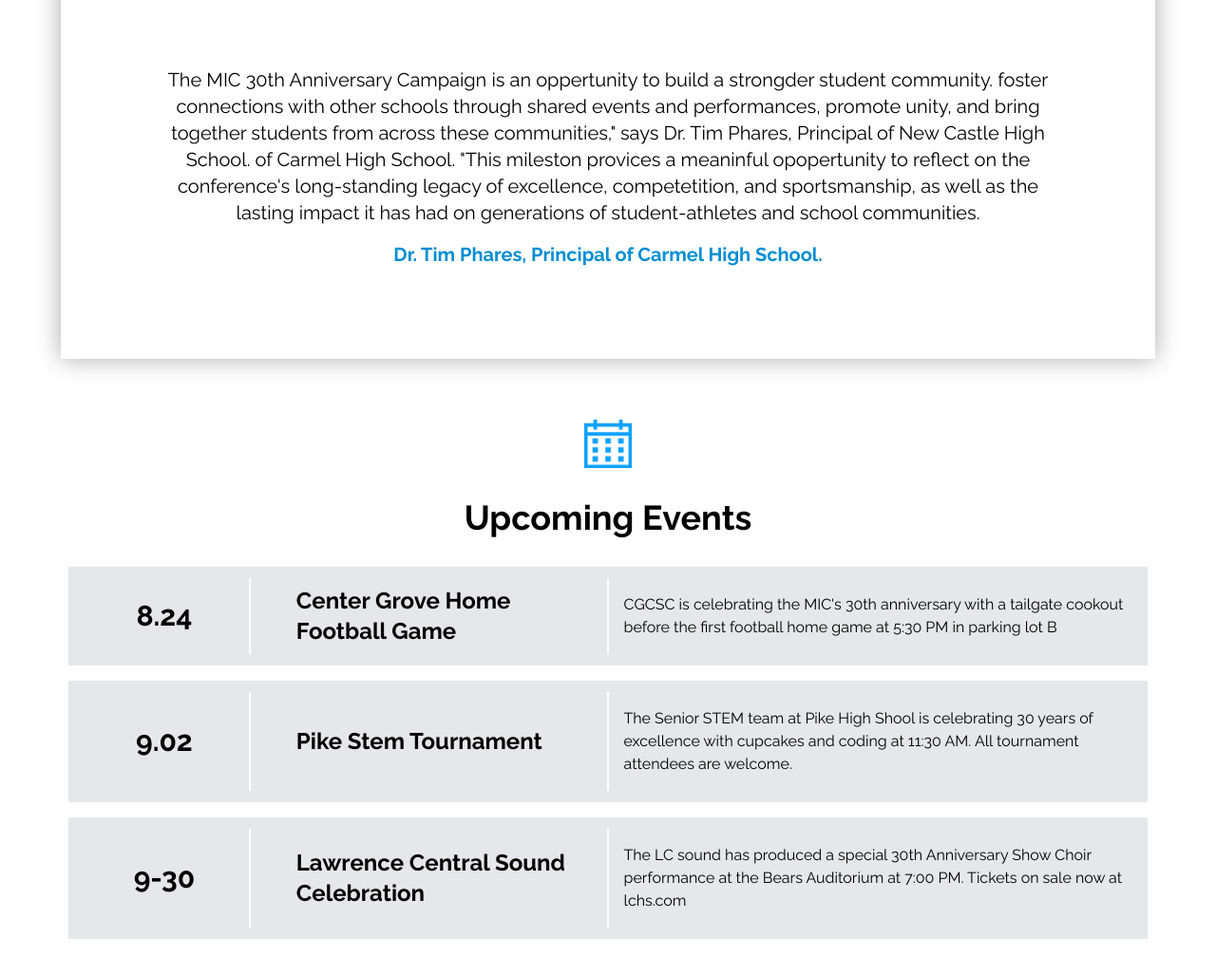
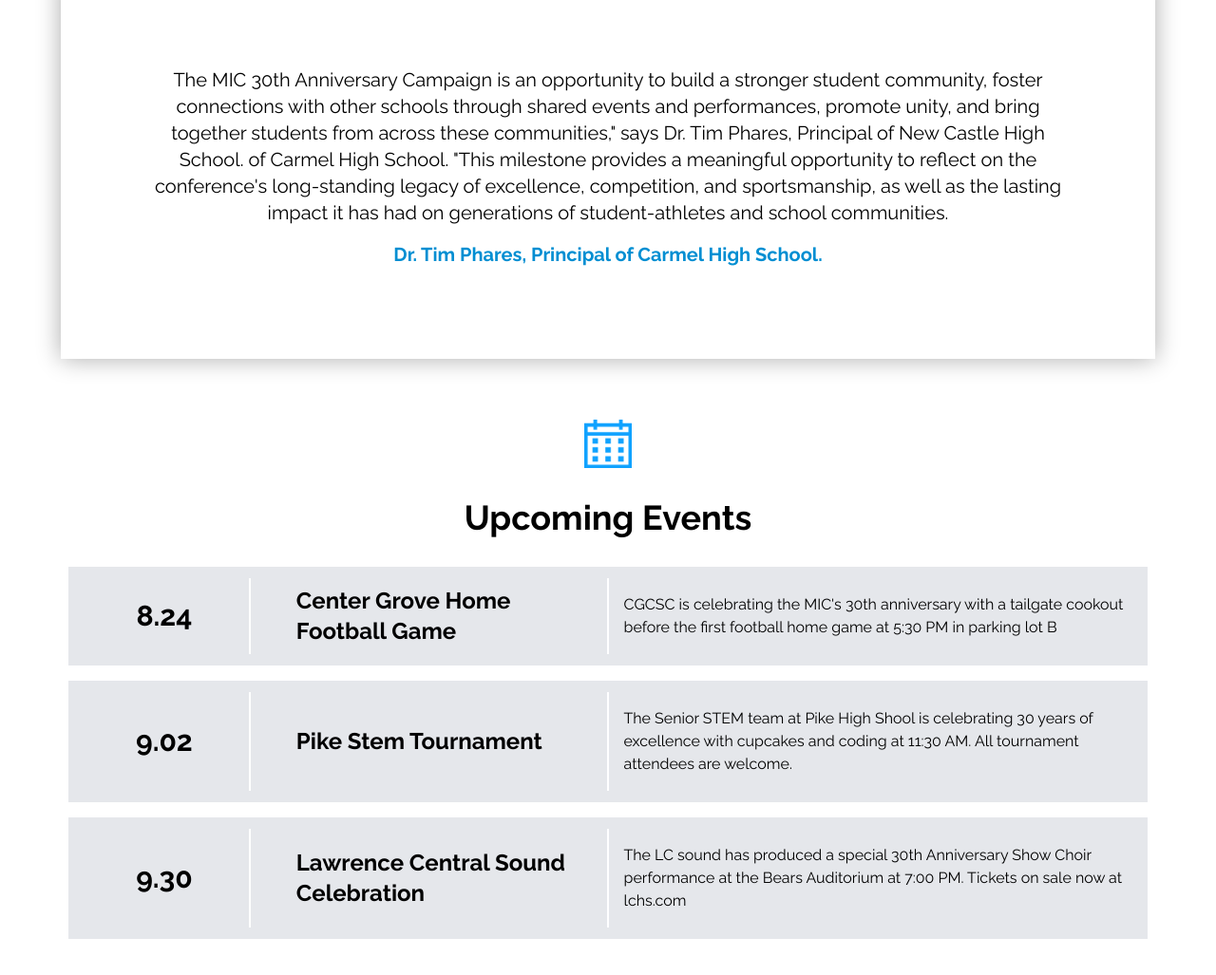
Before and after one commit to derick-fabert/mic-site, a Next.js app: page / in a window 1280 px wide. Shown: the part 4570-5597 px from the top of the page at 95% size. Built offline with nearby package versions, Linux system fonts and the light colour scheme.

Commit message:
minor spelling corrections

```diff
--- a/src/components/Calendar.tsx
+++ b/src/components/Calendar.tsx
@@ -3,7 +3,7 @@ import Image from "next/image";
 const events = [
   { date: "8.24", title: "Center Grove Home Football Game", description: "CGCSC is celebrating the MIC's 30th anniversary with a tailgate cookout before the first football home game at 5:30 PM in parking lot B" },
   { date: "9.02", title: "Pike Stem Tournament", description: "The Senior STEM team at Pike High Shool is celebrating 30 years of excellence with cupcakes and coding at 11:30 AM.  All tournament attendees are welcome."},
-  { date: "9-30", title: "Lawrence Central Sound Celebration", description: "The LC sound has produced a special 30th Anniversary Show Choir performance at the Bears Auditorium at 7:00 PM.  Tickets on sale now at lchs.com"}
+  { date: "9.30", title: "Lawrence Central Sound Celebration", description: "The LC sound has produced a special 30th Anniversary Show Choir performance at the Bears Auditorium at 7:00 PM.  Tickets on sale now at lchs.com"}
 ]
 
 export default function Calendar() {
--- a/src/components/Quote.tsx
+++ b/src/components/Quote.tsx
@@ -3,7 +3,7 @@ export default function Quote() {
     <div className="bg-white p-4 md:p-16">
       <div className="max-w-300 mx-auto bg-white p-6 md:p-24 shadow-[0_0_24px_rgba(0,0,0,0.33)] text-lg md:text-xl">
         <div className="text-center text-black">
-          The MIC 30th Anniversary Campaign is an oppertunity to build a strongder student community. foster connections with other schools through shared events and performances, promote unity, and bring together students from across these communities," says Dr. Tim Phares, Principal of New Castle High School. of Carmel High School.  "This mileston provices a meaninful opopertunity to reflect on the conference's long-standing legacy of excellence, competetition, and sportsmanship, as well as the lasting impact it has had on generations of student-athletes and school communities.
+          The MIC 30th Anniversary Campaign is an opportunity to build a stronger student community, foster connections with other schools through shared events and performances, promote unity, and bring together students from across these communities," says Dr. Tim Phares, Principal of New Castle High School. of Carmel High School. "This milestone provides a meaningful opportunity to reflect on the conference's long-standing legacy of excellence, competition, and sportsmanship, as well as the lasting impact it has had on generations of student-athletes and school communities.
         </div>
         <div className="text-center mt-4 text-mic-blue font-bold">
           Dr. Tim Phares, Principal of Carmel High School.
```
